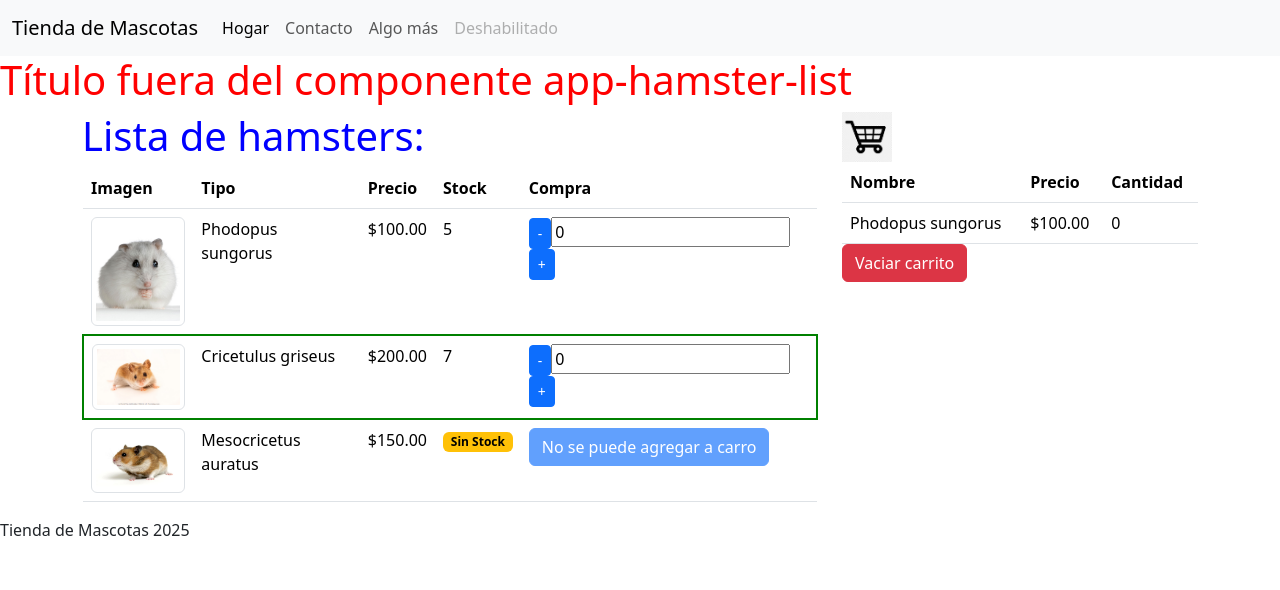
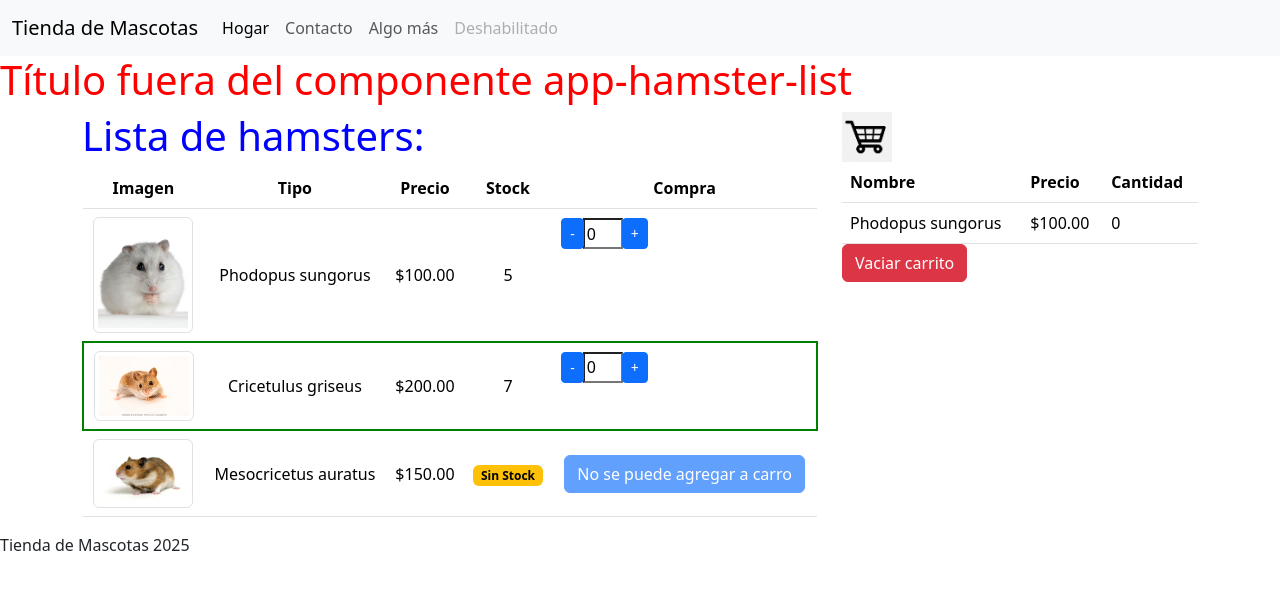
Before and after one commit to MilagrosLV/tienda_de_mascotas, an Angular app: page / in a window 1280 px wide. Shown: the top 590 px of the page. Built offline with nearby package versions, Linux system fonts and the light colour scheme.

Commit message:
Clase 5: Routing, y creé el componente shop-about

```diff
--- a/src/app/app-module.ts
+++ b/src/app/app-module.ts
@@ -6,13 +6,15 @@ import { App } from './app';
 import { HamsterList } from './hamster-list/hamster-list';
 import { ShoppingCart } from './shopping-cart/shopping-cart';
 
-import {FormsModule} from '@angular/forms'; //Permite Two-Ways Data Binding
+import {FormsModule} from '@angular/forms';
+import { ShopAbout } from './shop-about/shop-about'; //Permite Two-Ways Data Binding
 
 @NgModule({
   declarations: [ //Declaro todo los componentes  que voy a usar
     App,
     HamsterList,
-    ShoppingCart
+    ShoppingCart,
+    ShopAbout
   ],
   imports: [
     BrowserModule,
--- a/src/app/hamster-list/hamster-list.html
+++ b/src/app/hamster-list/hamster-list.html
@@ -1,5 +1,5 @@
 <h1>Lista de hamsters:</h1>
-<table class="table">
+<table class="table text-center">
     <thead>
         <tr>
             <th>Imagen</th>
@@ -19,16 +19,23 @@
 
                 @if (hamster.stock > 0) {
                     <td>{{hamster.stock}}</td>
-                    <td>
+                    <div class="input-group">
+                        <td class="input-group">
+                            <div class="input-group-prepend">
                                 <button type="button" class="btn btn-primary btn-sm" (click)="downQuantity(hamster)">-</button>
-                            <input type="text" [(ngModel)]="hamster.quantity" (keyup)="changeQuantity($event, hamster)">
+                            </div>
+                                <input type="number" [(ngModel)]="hamster.quantity" (keyup)="changeQuantity($event, hamster)">
                                     <!--[(ngModel)] estamos conectados ida y vuelta, "la cajita de banana"-->
                                     <!--(keyup) evento-->
+                            <div class="input-group-append">
                                 <button type="button" class="btn btn-primary btn-sm" (click)="upQuantity(hamster)">+</button>
+                            </div>
                         </td>
                         <!--<td>
                             <button (click)="addToCart(hamsters.id)" class="btn btn-add">Add to cart</button>
                         </td> -->
+                    </div>
+
                 } @else {
                     <td><span class="badge text-bg-warning">Sin Stock</span></td>
                     <td>
--- a/src/app/hamster-list/hamster-list.scss
+++ b/src/app/hamster-list/hamster-list.scss
@@ -5,3 +5,11 @@ h1 {
 .clearance {
     border: 2px solid green;
 }
+
+td {
+    vertical-align: middle;
+}
+
+input {
+    max-width: 40px;
+}
--- /dev/null
+++ b/src/app/shop-about/shop-about.html
@@ -0,0 +1 @@
+<p>shop-about works!</p>
--- a/src/app/shopping-cart/shopping-cart.ts
+++ b/src/app/shopping-cart/shopping-cart.ts
@@ -19,4 +19,9 @@ export class ShoppingCart {
       quantity: 0,
     },
   ]
+
+
+  emptyCart (cart: Hamster): void {
+
+  }
 }
```
Also changed, not shown: src/app/shop-about/shop-about.ts (added, +11 -0 lines), src/app/shop-about/shop-about.scss (added), 1 other file (tests, documents, lock files or other folders). Lines whose indentation alone changed are shown as unchanged.
